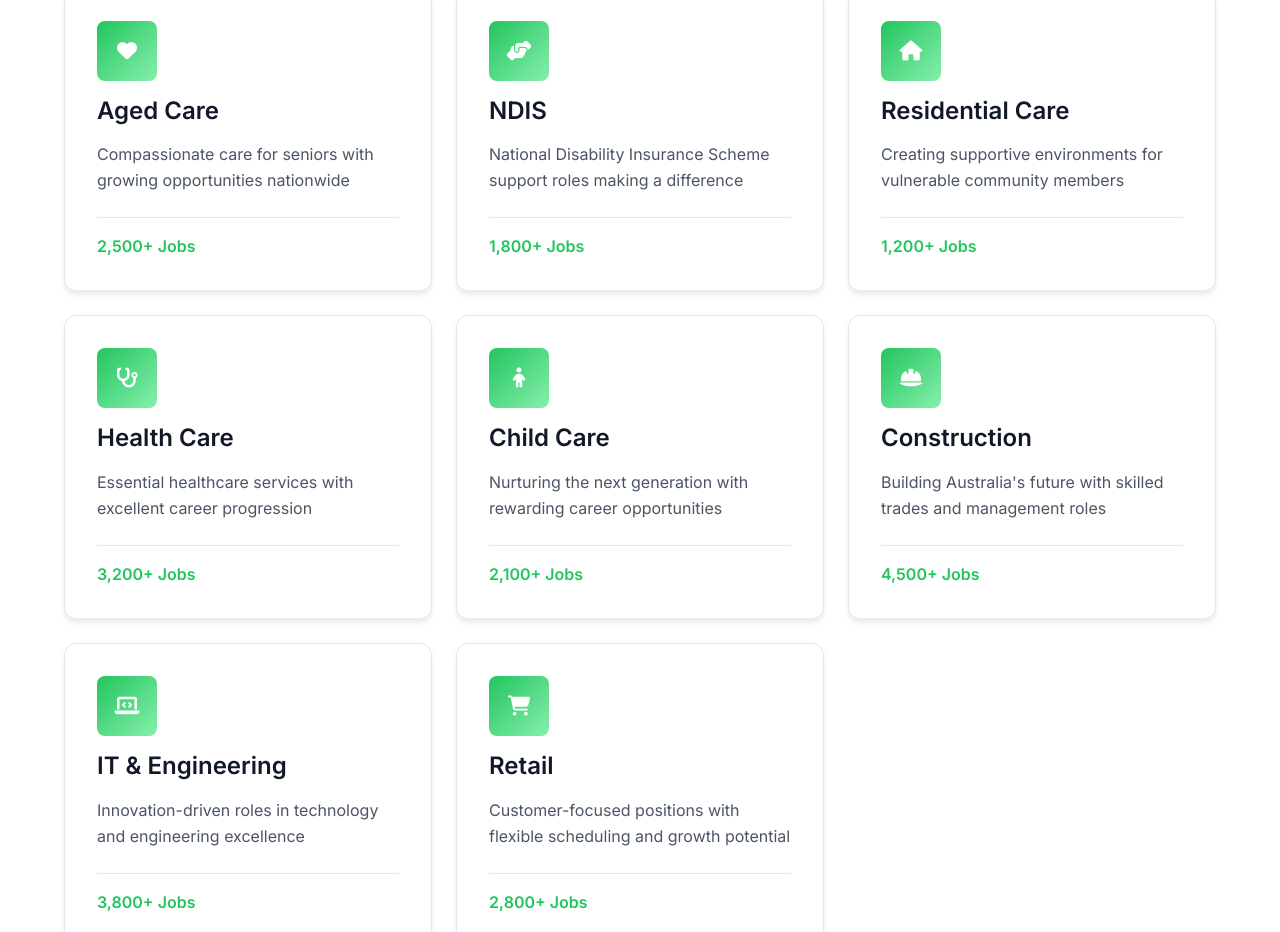
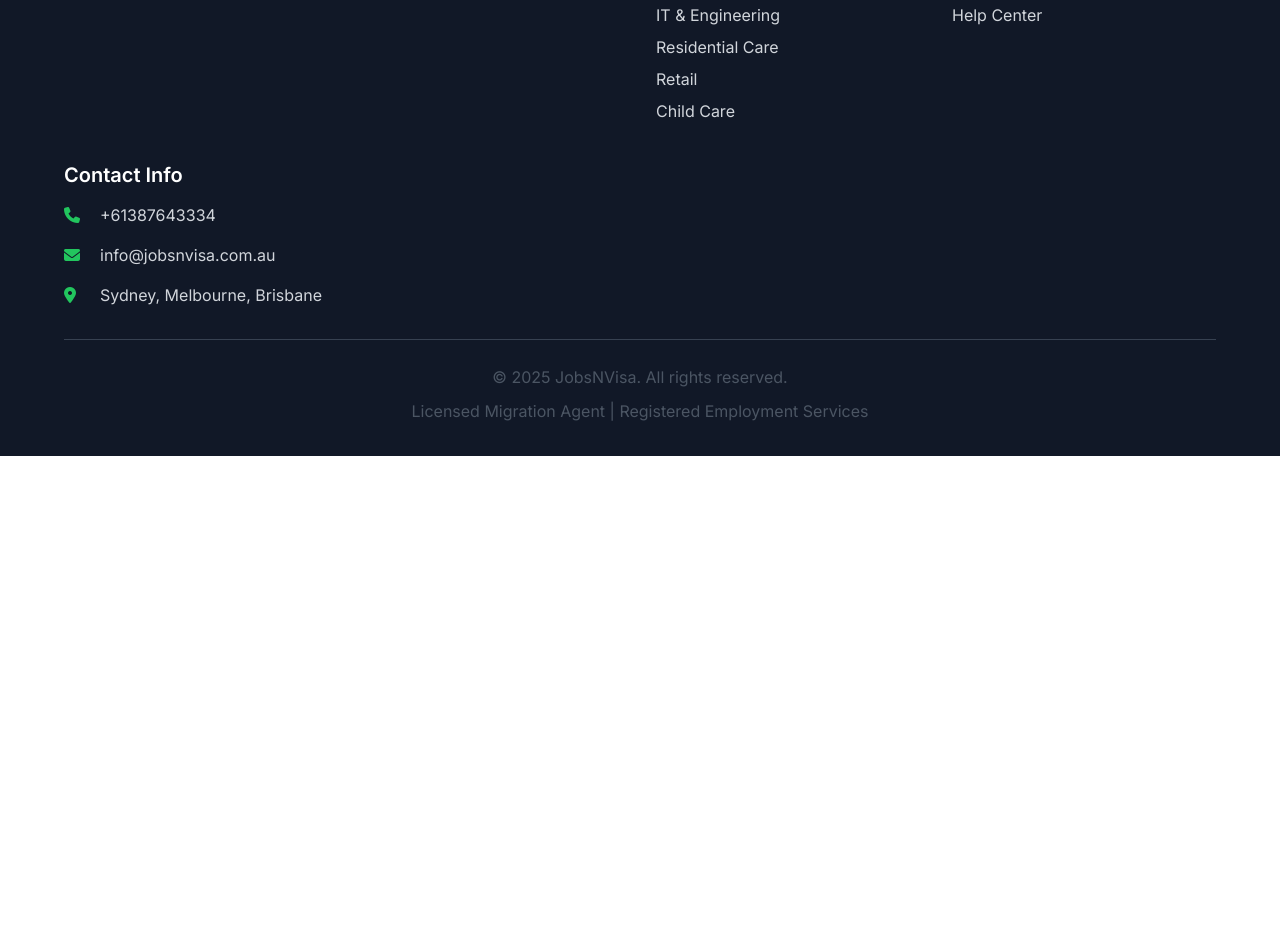
Before and after one commit to dev1ord/jub, a website built with Vite: page index.html in a window 1280 px wide. Shown: the part 1738-2670 px from the top of the page. After the commit the page ends 2194 px from the top, so only its background shows below. Built offline with nearby package versions, Linux system fonts and the light colour scheme.

Commit message:
Update index.html

```diff
--- a/index.html
+++ b/index.html
@@ -1,11 +1,10 @@
+
 <!DOCTYPE html>
 <html lang="en">
 <head>
     <meta charset="UTF-8">
     <meta name="viewport" content="width=device-width, initial-scale=1.0">
     <title>JobsNVisa - Your Gateway to Career Excellence</title>
-    <link rel="icon" type="image/png" href="1.png">
-    <link rel="shortcut icon" type="image/png" href="1.png">
     <link rel="stylesheet" href="styles/main.css">
     <link rel="stylesheet" href="styles/components.css">
     <link href="https://fonts.googleapis.com/css2?family=Inter:wght@300;400;500;600;700&display=swap" rel="stylesheet">
@@ -16,10 +15,7 @@
     <nav class="navbar">
         <div class="nav-container">
             <div class="nav-logo">
-
-                <a href="#home">
-                    <img src="1 (1).png" alt="JobsNVisa Logo" class="logo-image">
-                </a>
+                <h2>The Jobs N Visa Pty Ltd</h2>
             </div>
             <ul class="nav-menu">
                 <li><a href="#home" class="nav-link">Home</a></li>
@@ -117,7 +113,7 @@
         </div>
     </section>
 
-
+    <!-- Industries Section
     <section id="industries" class="industries">
         <div class="container">
             <div class="section-header">
@@ -207,9 +203,9 @@
                 </div>
             </div>
         </div>
-    </section>
+    </section>-->
 
-
+    <!-- Why Us Section
     <section id="why-us" class="why-us">
         <div class="container">
             <div class="section-header">
@@ -267,7 +263,9 @@
                 </div>
             </div>
         </div>
-    </section>
+    </section> -->
+
+    <!-- Benefits Section
     <section id="benefits" class="benefits">
         <div class="container">
             <div class="section-header">
@@ -321,9 +319,9 @@
                 </div>
             </div>
         </div>
-    </section>
+    </section> -->
 
-
+    <!-- Services Section
     <section id="services" class="services">
         <div class="container">
             <div class="section-header">
@@ -380,8 +378,8 @@
             </div>
         </div>
     </section>
-
-
+-->
+    <!-- Contact Section
     <section id="contact" class="contact">
         <div class="container">
             <div class="section-header">
@@ -456,7 +454,7 @@
                 </div>
             </div>
         </div>
-    </section>
+    </section> -->
 
     <!-- Job Seeker Modal -->
     <div class="modal" id="jobSeekerModal">
@@ -608,26 +606,27 @@
                         <li><a href="#contact">Contact</a></li>
                     </ul>
                 </div>
-              <div class="footer-section">
+                <div class="footer-section">
                     <h4>Industries</h4>
                     <ul class="footer-links">
-                        <li><a href="pages/aged-care.html">Aged Care</a></li>
-                        <li><a href="pages/ndis.html">NDIS</a></li>
-                        <li><a href="pages/healthcare.html">Healthcare</a></li>
-                        <li><a href="pages/construction.html">Construction</a></li>
-                        <li><a href="pages/it-engineering.html">IT & Engineering</a></li>
-                        <li><a href="pages/residential-care.html">Residential Care</a></li>
-                        <li><a href="pages/retail.html">Retail</a></li>
-                        <li><a href="pages/child-care.html">Child Care</a></li>
+                        <li><a href="#">Aged Care</a></li>
+                        <li><a href="#">NDIS</a></li>
+                        <li><a href="#">Healthcare</a></li>
+                        <li><a href="#">Construction</a></li>
+                        <li><a href="#">IT & Engineering</a></li>
+                        <li><a href="#">Residential Care</a></li>
+                        <li><a href="#">Retail</a></li>
+                        <li><a href="#">Child Care</a></li>
                     </ul>
                 </div>
                 <div class="footer-section">
                     <h4>Support</h4>
                     <ul class="footer-links">
-                        <li><a href="pages/help-center.html">Help Center</a></li>
-                        <li><a href="pages/privacy-policy.html">Privacy Policy</a></li>
-                        <li><a href="pages/terms-of-service.html">Terms of Service</a></li>
-                        <li><a href="pages/cookie-policy.html">Cookie Policy</a></li>
+                        <li><a href="#">Help Center</a></li>
+                        <li><a href="#">Privacy Policy</a></li>
+                        <li><a href="#">Terms of Service</a></li>
+                        <li><a href="#">Cookie Policy</a></li>
+                        <li><a href="#">Help Center</a></li>
                     </ul>
                 </div>
                 <div class="footer-section">
```
